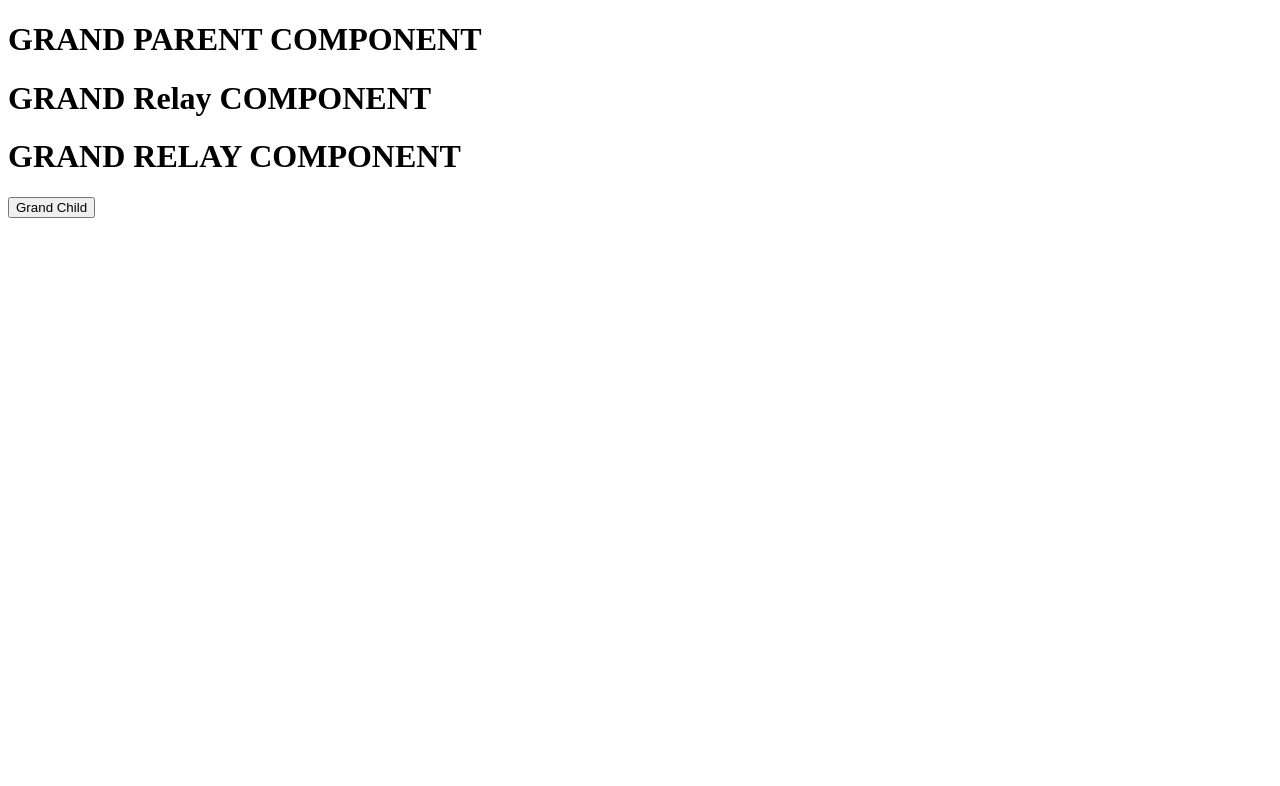
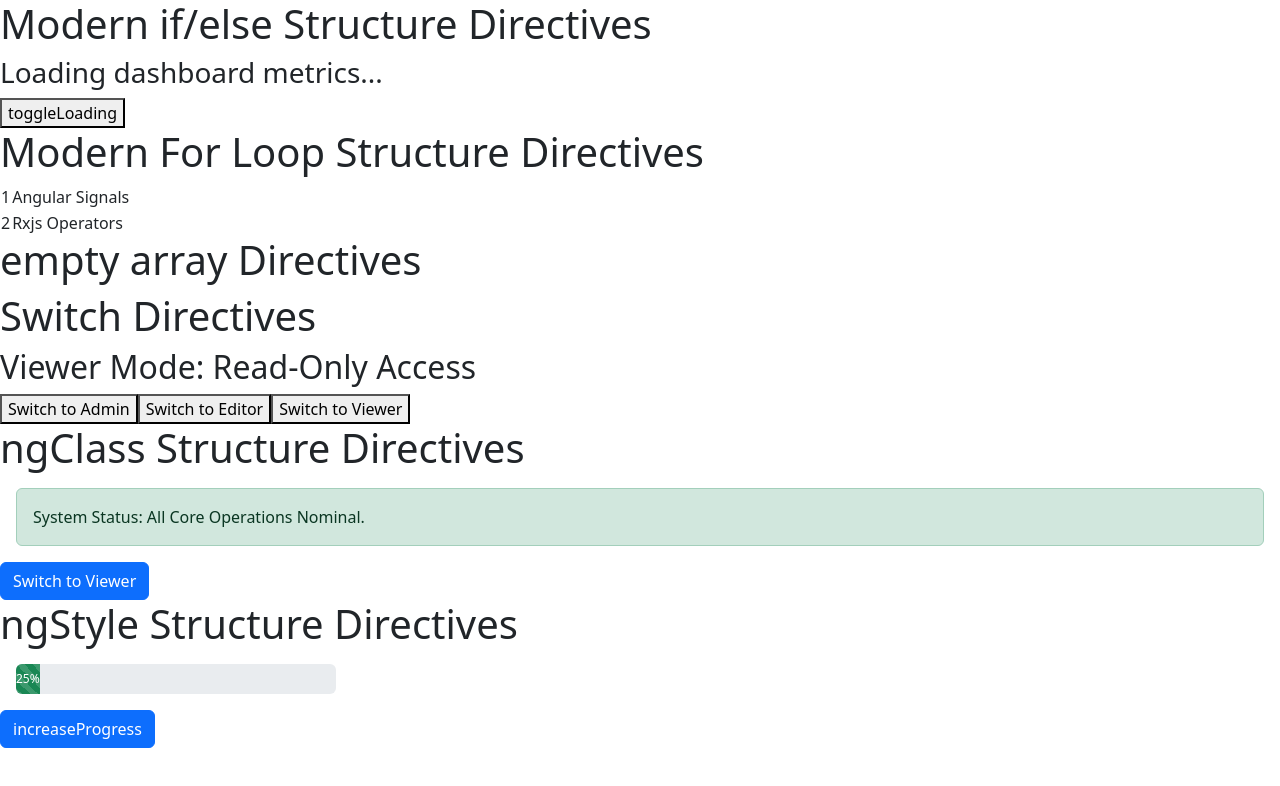
Before and after one commit to meraichaitali75/angular-interview-tasks, an Angular app: page / in a window 1280 px wide. Shown: the top 786 px of the page. Built offline with nearby package versions, Linux system fonts and the light colour scheme.

Commit message:
fix: structural directives examples created

```diff
--- a/angular.json
+++ b/angular.json
@@ -26,6 +26,7 @@
               }
             ],
             "styles": [
+              "node_modules/bootstrap/dist/css/bootstrap.min.css",
               "src/styles.css"
             ]
           },
--- a/package.json
+++ b/package.json
@@ -17,6 +17,7 @@
     "@angular/forms": "^21.2.0",
     "@angular/platform-browser": "^21.2.0",
     "@angular/router": "^21.2.0",
+    "bootstrap": "^5.3.8",
     "rxjs": "~7.8.0",
     "tslib": "^2.3.0"
   },
--- a/src/app/app.ts
+++ b/src/app/app.ts
@@ -7,11 +7,13 @@ import { ViewChildParentComponent } from './parent-child/viewchild-parent.compon
 import { TemplateReferenceParentComponent } from './parent-child/template-refernce-parent.component';
 import { PassObjectEventEmitterParentComponent } from './parent-child/object-eventemiter-parent.component';
 import { GrandParentComponent } from './parent-child/grand-parent.component';
+import { NgContentParentComponent } from './parent-child/ng-content-parent';
+import { DirectiveComponent } from './directives/directive.component';
 
 @Component({
   selector: 'app-root',
   standalone: true,
-  imports: [CommonModule, GrandParentComponent],
+  imports: [CommonModule, DirectiveComponent],
   template: `
     <!-- <fetchapi-component></fetchapi-component> -->
     <!-- <parent-child-component></parent-child-component> -->
@@ -19,7 +21,8 @@ import { GrandParentComponent } from './parent-child/grand-parent.component';
     <!-- <app-ngonchanges-parent-component></app-ngonchanges-parent-component> -->
     <!-- <app-template-reference-parent-component></app-template-reference-parent-component> -->
     <!-- <app-object-eventemitter-parent-component></app-object-eventemitter-parent-component> -->
-    <app-grand-parent-component></app-grand-parent-component>
+    <!-- <app-ngcontent-parent-component></app-ngcontent-parent-component> -->
+    <app-directive-component></app-directive-component>
   `,
 })
 export class AppComponent { }
--- /dev/null
+++ b/src/app/directives/directive.component.ts
@@ -0,0 +1,114 @@
+import { CommonModule, NgClass } from "@angular/common";
+import { Component } from "@angular/core";
+
+@Component({
+    selector: 'app-directive-component',
+    standalone: true,
+    imports: [CommonModule],
+    template: `
+    <h1>Modern if/else Structure Directives</h1>
+        @if(isLoading){
+            <h3>Loading dashboard metrics...</h3>
+        }@else {
+            <h3>Welcome to your dashboard</h3>
+        }
+        <button (click)="toggleLoading()">toggleLoading</button>
+
+    <h1>Modern For Loop Structure Directives</h1>
+     <table>
+     @for(skill of skillsList; track skill.id){
+        <tr>
+            <td>{{skill.id}}</td>
+            <td>{{skill.name}}</td>
+     </tr>
+     }
+    </table>
+
+    <h1>empty array Directives</h1>
+    <table>
+    <tbody>
+        <!-- @for(emptyskil of emptySkillsList; track emptyskil.id) {
+        <tr>
+            <td>{{ emptyskil.id }}</td>
+            <td>{{ emptyskil.name }}</td>
+        </tr>
+        } @empty {
+        <tr>
+            <td colspan="2">No technical skills have been added to this profile yet.</td>
+        </tr>
+        } -->
+    </tbody>
+    </table>
+
+    <h1>Switch Directives</h1>
+    @switch(userRole){
+        @case('admin'){
+            <h2>Admin Portal: System Controls Active</h2>
+        }
+        @case('editor')
+        {
+            <h2>Editor Workspace: Content Entry Tools Loaded</h2>
+        }
+        @default {
+            <h2>Viewer Mode: Read-Only Access</h2>
+        }
+    }
+    <button (click)="changeRole('admin')">Switch to Admin</button>
+    <button (click)="changeRole('editor')">Switch to Editor</button>
+    <button (click)="changeRole('viwer')">Switch to Viewer</button>
+
+    <h1>ngClass Structure Directives</h1>
+    <div class="alert p-3 m-3" [ngClass]="{'alert-danger fw-bold': isCritical, 'alert-success': !isCritical}">
+        @if(isCritical){
+            CRITICAL WARNING: System Resources Overloaded!
+        }@else{
+            System Status: All Core Operations Nominal.
+        }
+    </div>
+    <button (click)="toggleAlertState()" class="btn btn-primary">Switch to Viewer</button>
+
+    <h1>ngStyle Structure Directives</h1>
+    <div class="progress m-3" style="height: 30px;" [ngStyle]="{ 'width': currentProgress + '%' }">
+        <div class="progress-bar bg-success progress-bar-striped progress-bar-animated">{{ currentProgress }}%</div>
+    </div>
+    <button (click)="increaseProgress()" class="btn btn-primary">increaseProgress</button>
+
+     `,
+})
+
+export class DirectiveComponent {
+    //if-else DIRECTIVES
+    isLoading = true;
+    toggleLoading() {
+        this.isLoading = false;
+    }
+
+    //FOR DIRECTIVES
+    skillsList = [{ id: 1, name: 'Angular Signals' }, { id: 2, name: 'Rxjs Operators' }]
+
+    //@empty DIRECTIVES
+    emptySkillsList = [];
+
+
+    //@switch DIRECTIVES
+    userRole = "userRole";
+    changeRole(newRole: string) {
+        this.userRole = newRole;
+    }
+
+    //ngClass DIRECTIVES
+    isCritical = false;
+    toggleAlertState() {
+        this.isCritical = !this.isCritical;
+    }
+
+
+    //ngStyle DIRECTIVES
+    currentProgress = 25;
+    increaseProgress() {
+        this.currentProgress += 25;
+        if (this.currentProgress === 100)
+            this.currentProgress = 0;
+
+    }
+}
```
Also changed, not shown: 2 other files (tests, documents, lock files or other folders).
